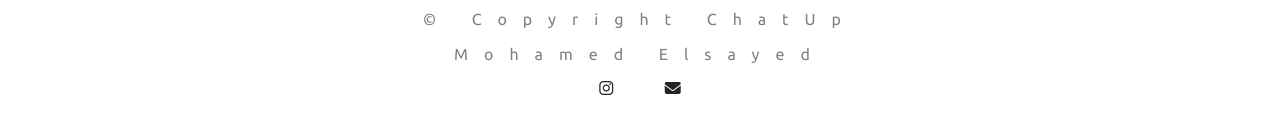
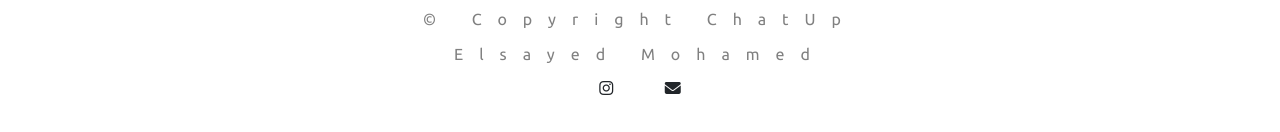
Before and after one commit to Mohamed1242012/ChatUp, a plain HTML site: page index.html in a window 1280 px wide. Shown: the part 3872-4004 px from the top of the page. Drawn offline with nearby package versions, Linux system fonts and the light colour scheme.

Commit message:
Update index.html

```diff
--- a/index.html
+++ b/index.html
@@ -287,7 +287,7 @@
                 <a class="ash-c fa-brands fa-facebook"></a>
             </div>
             <p class="cop-r">© Copyright ChatUp</p>
-            <p class="cop-r">Mohamed Elsayed</p>
+            <p class="cop-r">Elsayed Mohamed</p>
             <div class="so-mi-b">
                 <a class="ash-c fa-brands fa-instagram"></a>
                 <a href="mailto:email@gmail.com" class="ash-c fa-solid
```
